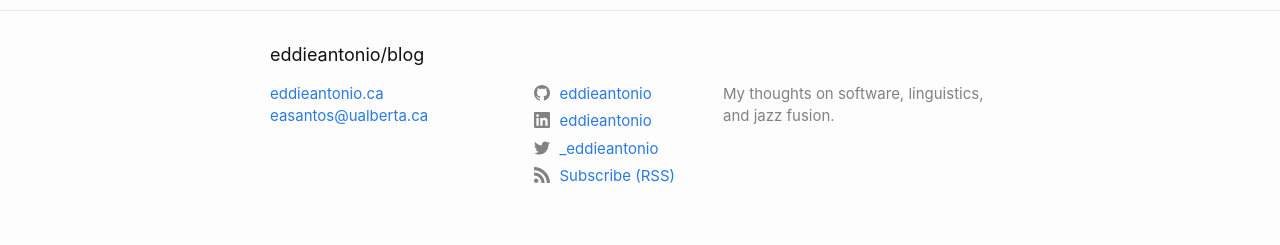
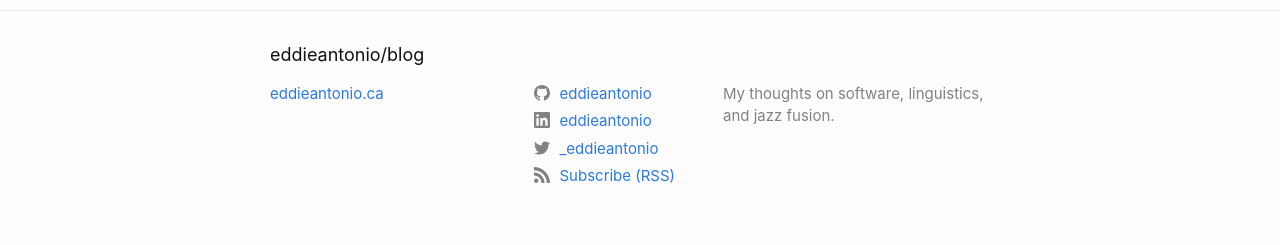
Before and after one commit to eddieantonio/blog, a Jekyll site: the page built from index.md, in a window 1280 px wide. Shown: the part 1666-1911 px from the top of the page. Built offline with Jekyll 4.4.1, drawn with Linux system fonts in a browser that asks for light colours.

Commit message:
config: remove email
It's an old email anyway.

```diff
--- a/_config.yml
+++ b/_config.yml
@@ -7,7 +7,6 @@ url: "https://eddieantonio.ca" # the base hostname & protocol for your site
 
 author:
   name: &name Eddie Antonio Santos
-  email: easantos@ualberta.ca
   uri: https://eddieantonio.ca/
   twitter: &twitter _eddieantonio
   github: eddieantonio
```
